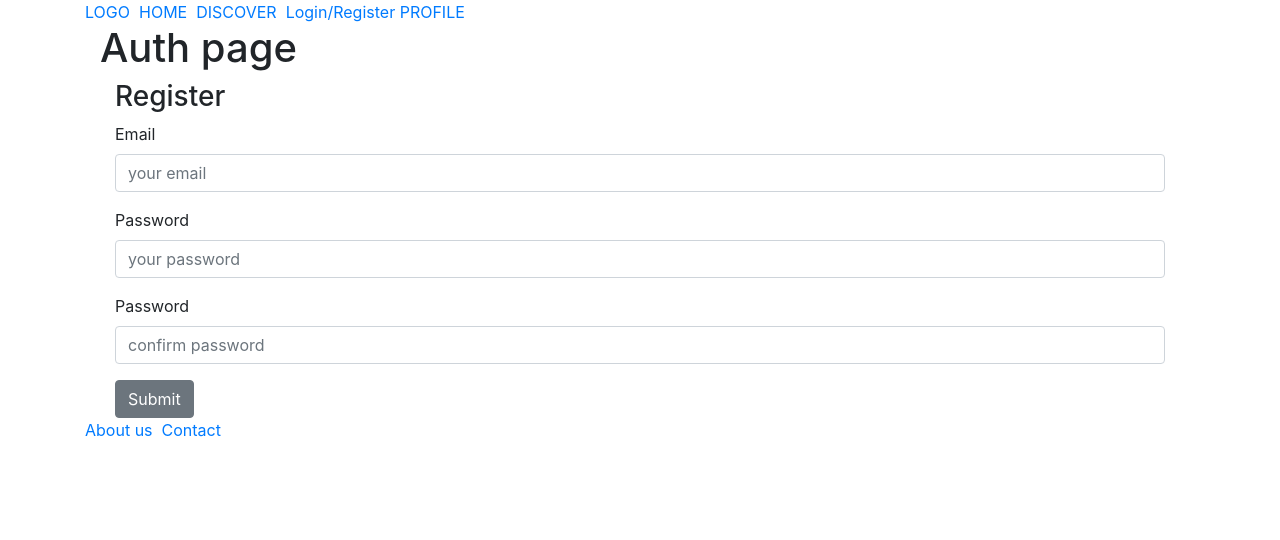
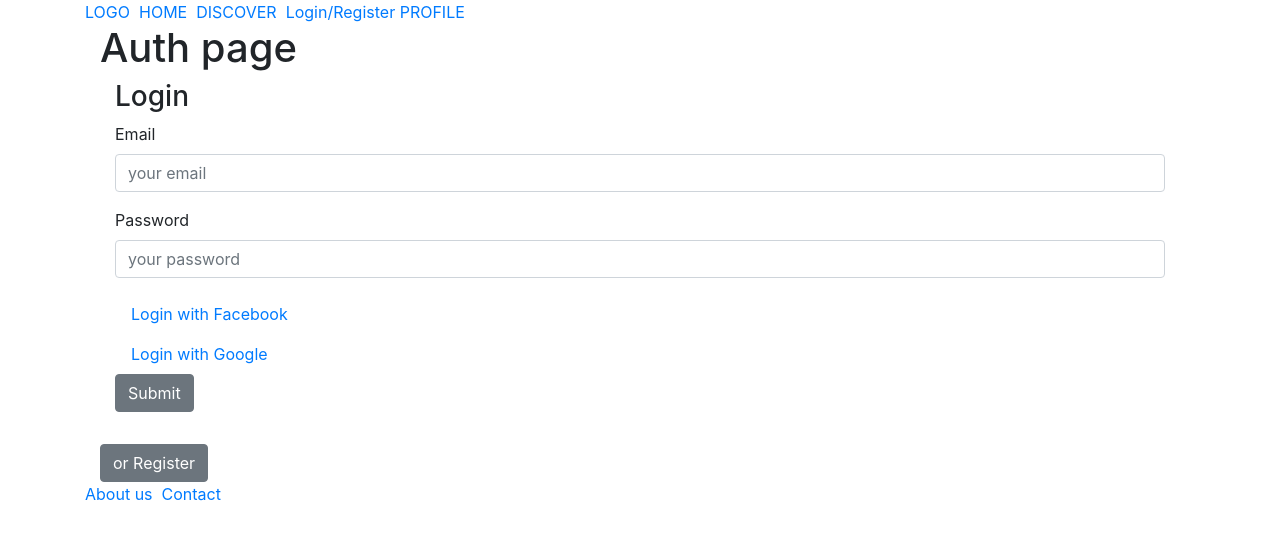
Before and after one commit to HuangStanley050/studious-fortnight, a React (Create React App) app in the folder client/: page /auth in a window 1280 px wide. Shown: the top 540 px of the page. Built offline with nearby package versions, Linux system fonts and the light colour scheme.

Commit message:
register page working, can toggle between login or register

```diff
--- a/client/src/pages/Auth.jsx
+++ b/client/src/pages/Auth.jsx
@@ -1,14 +1,19 @@
-import React, { useEffect } from "react";
+import React, { useEffect, useState } from "react";
 import { Container } from "reactstrap";
 import { Redirect } from "react-router-dom";
 import jwt_decode from "jwt-decode";
 import { loginOkay } from "../store/actions/authActions";
 import { connect } from "react-redux";
 import Login from "../components/Login";
+import { Button } from "reactstrap";
 
 import Register from "../components/Register";
 
-const AuthPage = ({ isAuth, loginOkay }) => {
+const AuthPage = ({ isAuth, loginOkay, hasRegistered }) => {
+  const [login, setLogin] = useState(true);
+  const toggleAuth = () => {
+    setLogin(!login);
+  };
   useEffect(() => {
     if (window.location.search !== "" && !isAuth) {
       const urlParams = new URLSearchParams(window.location.search);
@@ -21,11 +26,14 @@ const AuthPage = ({ isAuth, loginOkay }) => {
   if (isAuth) {
     return <Redirect to="/discover" />;
   }
+
   return (
     <Container>
       <h1>Auth page</h1>
-      {/*<Login />*/}
-      <Register />
+      {login ? <Login /> : <Register />}
+      <Button onClick={toggleAuth} style={{ marginTop: "2rem" }}>
+        {login ? "or Register" : "Login"}
+      </Button>
     </Container>
   );
 };
@@ -33,7 +41,8 @@ const mapDispatch = dispatch => ({
   loginOkay: userInfo => dispatch(loginOkay(userInfo))
 });
 const mapState = state => ({
-  isAuth: state.auth.isAuth
+  isAuth: state.auth.isAuth,
+  hasRegistered: state.auth.hasRegistered
 });
 export default connect(
   mapState,
--- a/client/src/setupProxy.js
+++ b/client/src/setupProxy.js
@@ -4,6 +4,6 @@ module.exports = function(app) {
   app.use(proxy("/auth/google", { target: "http://localhost:8000" }));
   app.use(proxy("/auth/local/login", { target: "http://localhost:8000" }));
   app.use(proxy("/auth/facebook", { target: "http://localhost:8000" }));
-
+  app.use(proxy("/auth/local/register", { target: "http://localhost:8000" }));
   app.use(proxy("/api/**", { target: "http://localhost:8000" }));
 };
--- a/client/src/store/actions/authActions.js
+++ b/client/src/store/actions/authActions.js
@@ -21,7 +21,7 @@ const registerStart = () => ({
 });
 
 const registerOkay = () => ({
-  type: Action.REGISTER_START
+  type: Action.REGISTER_OKAY
 });
 
 const registerFail = err => ({
@@ -34,8 +34,10 @@ const registerFail = err => ({
 
 export const register = userInfo => {
   return async dispatch => {
-    console.log(userInfo);
     dispatch(registerStart());
+    let result = await axios.post(API.register, userInfo);
+    console.log(result.data);
+    dispatch(registerOkay());
   };
 };
 
```
Also changed, not shown: 1 other file (tests, documents, lock files or other folders).
